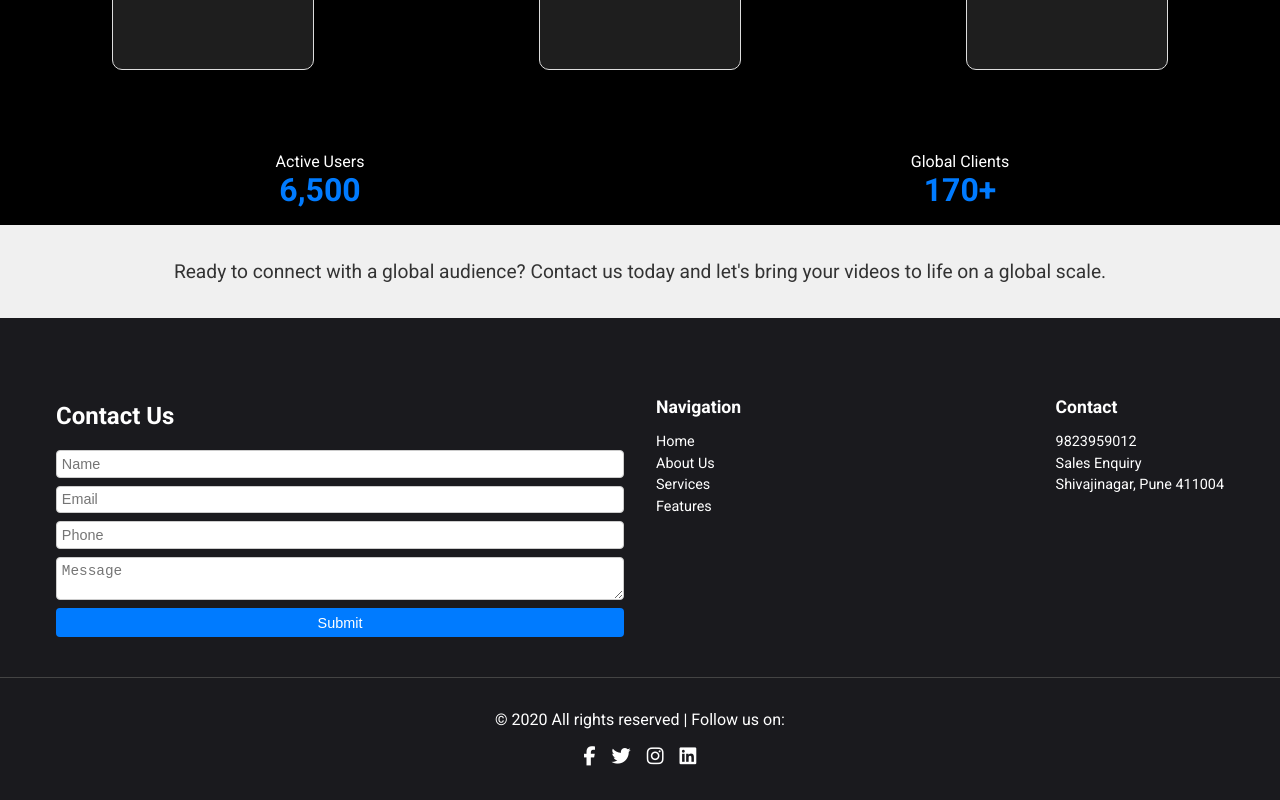
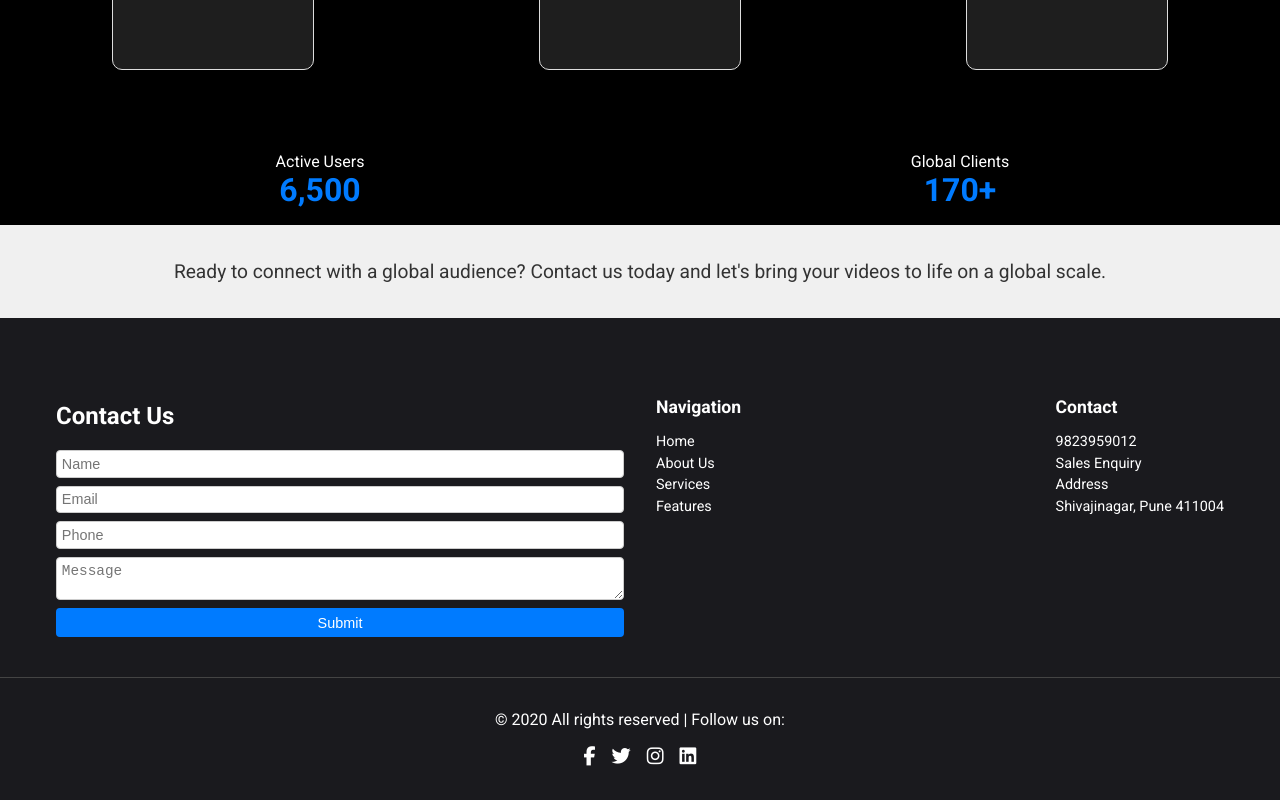
Before and after one commit to PushkarAdhyapak/Rian-Website, a React (Create React App) app: page / in a window 1280 px wide. Shown: the part 2726-3526 px from the top of the page. Built offline with nearby package versions, Linux system fonts and the light colour scheme; the HTML template or start-up script is replaced by a standard one.

Commit message:
footer changes hyperlinks2

```diff
--- a/src/components/Footer.js
+++ b/src/components/Footer.js
@@ -35,7 +35,7 @@ const Footer = () => {
               <ul>
                 <li>9823959012</li>
                 <li>Sales Enquiry</li>
-                <li><a href="https://www.instagram.com/"></a></li>
+                <li>Address<a href="https://www.instagram.com/"></a></li>
                 <li>Shivajinagar, Pune 411004</li>
               </ul>
             </div>
```
